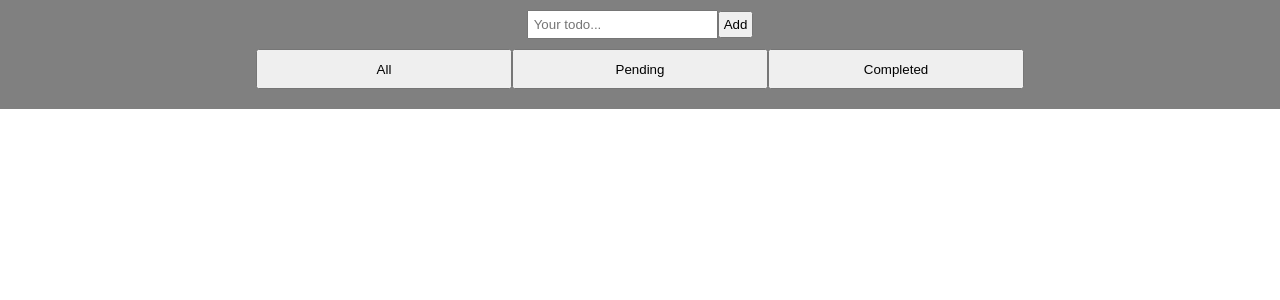
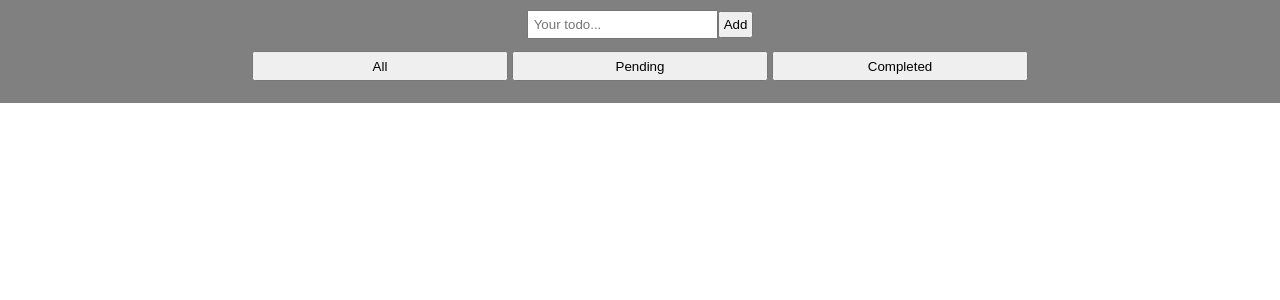
Before and after one commit to hugh-burgess/Done-and-Pending-App, a React (Create React App) app: page / in a window 1280 px wide. Shown: the top 300 px of the page. Built offline with nearby package versions, Linux system fonts and the light colour scheme.

Commit message:
css tidy

```diff
--- a/src/components/Header.js
+++ b/src/components/Header.js
@@ -14,8 +14,6 @@ function filterAll() {
   const all = document.getElementsByClassName("all")
   allArray.push(all)
   console.log(allArray)
-
-
 }
 
 
--- a/src/index.css
+++ b/src/index.css
@@ -27,8 +27,9 @@ padding: 10px;
 }
 
 .buttonOptions {
-  height: 40px;
+  height: 30px;
   width: 20vw;
+  margin: 2px;
   cursor: pointer;
 }
 
@@ -76,11 +77,3 @@ padding: 10px;
 .inputBox {
   padding: 5px;
 }
-
-.hide {
-  display: none;
-}
-
-.show {
-  display: block;
-}
```
